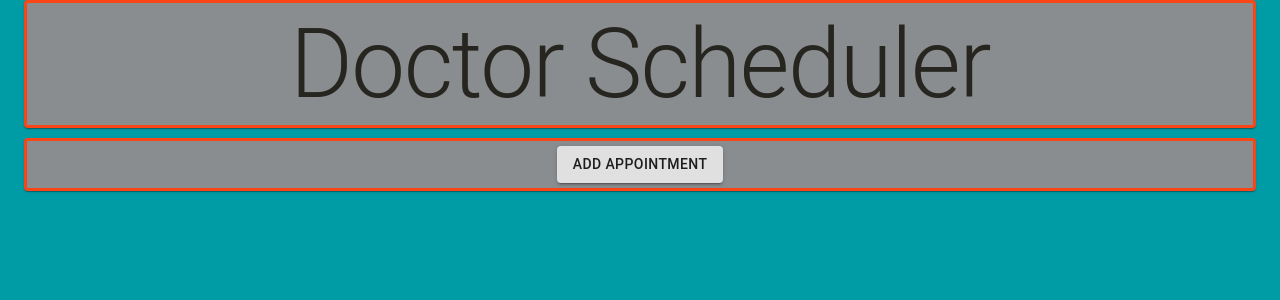
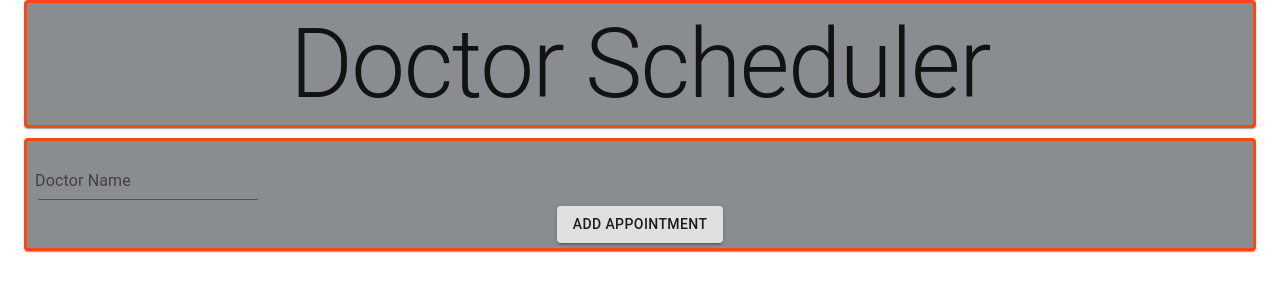
Before and after one commit to jceb30198/Doctor_Scheduler, a React (Create React App) app in the folder client/: page /schedule in a window 1280 px wide. Shown: the top 300 px of the page. Built offline with nearby package versions, Linux system fonts and the light colour scheme.

Commit message:
Got the form to submit info

```diff
--- a/client/public/index.html
+++ b/client/public/index.html
@@ -8,14 +8,9 @@
     <link rel="manifest" href="%PUBLIC_URL%/manifest.json">
     <link rel="shortcut icon" href="%PUBLIC_URL%/favicon.ico">
     <title>Dr. Scheduler</title>
-    <style>
-      body {
-        background-color: #009CA6;
-      }
-    </style>
   </head>
   <body>
-    <div id="root" style="background-color: #009CA6;"></div>
+    <div id="root"></div>
 
   </body>
 </html>
--- a/client/src/App.js
+++ b/client/src/App.js
@@ -7,7 +7,6 @@ class App extends Component {
   render() {
     return (
       <Router>
-
         <Switch>
           <Route exact path={["/", "/appointments"]}>
             <Appointment/>
--- a/client/src/components/DoctorCard/index.js
+++ b/client/src/components/DoctorCard/index.js
@@ -15,8 +15,7 @@ const useStyles = makeStyles({
         padding: 10,
         backgroundColor: "#8A8D8F",
         borderColor: "#FA4616",
-        borderStyle: "solid",
-        color: "#27251F"
+        borderStyle: "solid"
     },
     header: {
         borderColor: "#8A8D8F",
--- a/client/src/pages/Appointment.js
+++ b/client/src/pages/Appointment.js
@@ -7,7 +7,6 @@ import { Button, Container, Paper, Typography, Grid } from "@material-ui/core";
 const useStyles = makeStyles({
     header: {
         textAlign: "center",
-        color: "#27251F",
         backgroundColor: "#8A8D8F",
         borderColor: "#FA4616",
         borderStyle: "solid",
--- a/client/src/pages/Schedule.js
+++ b/client/src/pages/Schedule.js
@@ -1,30 +1,48 @@
-import React from "react";
+import React, { useState } from "react";
 import { Link } from "react-router-dom";
 import { makeStyles } from "@material-ui/core/styles";
-import { Button, Container, Paper, Typography } from "@material-ui/core";
+import { Button, Container, Grid, Paper, Typography, TextField} from "@material-ui/core";
 
 const useStyles = makeStyles({
     header: {
         textAlign: "center",
-        color: "#27251F",
         backgroundColor: "#8A8D8F",
         borderColor: "#FA4616",
         borderStyle: "solid",
         padding: "5px"
-      },
-      form: {
+    },
+    form: {
         textAlign: "center",
-        color: "#27251F",
         backgroundColor: "#8A8D8F",
         borderColor: "#FA4616",
         borderStyle: "solid",
         marginTop: "10px",
         padding: "5px"
-      }
+    },
+    innerForm: {
+        padding: "3px",
+        margin: "3px"
+    }
 })
 
 function Schedule() {
     const classes = useStyles();
+
+    const [docName, setDocName] = useState([]);
+    const [name, setName] = useState("");
+
+    function handleClick(event) {
+        // Printing the characters set by setDocName
+        event.preventDefault();
+        console.log(docName);
+    }
+
+    function handleChange(event) {
+        // Grabbing the input characters
+        const { value } = event.target
+        setDocName(value);
+    }
+
     return (
         <Container>
             <Paper className={classes.header}>
@@ -32,8 +50,17 @@ function Schedule() {
             </Paper>
 
             <Paper className={classes.form}>
-                <Link to={"/"}>
-                    <Button variant="contained">Add Appointment</Button>
+                <Grid container>
+
+                <TextField
+                className={classes.innerForm}
+                label="Doctor Name"
+                name="docName"
+                onChange={ handleChange }>
+                </TextField>
+                </Grid>
+                <Link>
+                    <Button variant="contained" onClick={ handleClick }>Add Appointment</Button>
                 </Link>
             </Paper>
         </Container>
```
